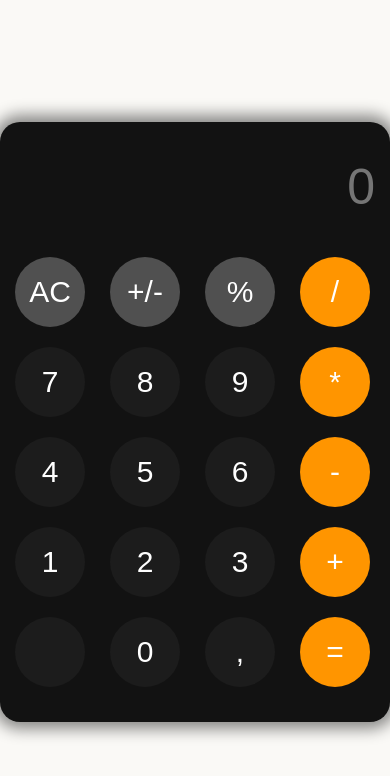
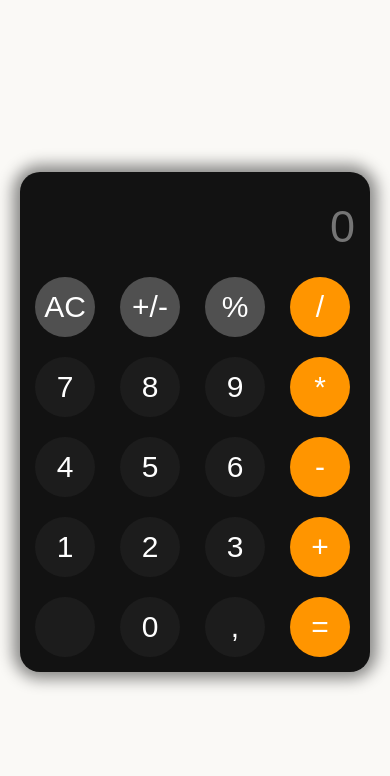
Before and after one commit to edunascimentt/learning-js-calculator, a plain HTML site: page index.html in a window 390 px wide. Drawn offline with Linux system fonts and the light colour scheme.

Commit message:
Refactor calculator styles for improved layout and responsiveness

```diff
--- a/styles.css
+++ b/styles.css
@@ -22,12 +22,10 @@ body {
     flex-direction: column;
     justify-content: flex-start;
     align-items: center;
-    max-width: 400px;
-    max-height: 600px;
+    max-width: 350px;
     width: 100%;
-    height: 100%;
     padding: 15px;
-    gap: 20px;
+    gap: 10px;
     background-color: #121212;
     border-radius: 20px;
     box-shadow: 0 0 15px 7px rgba(0, 0, 0, 0.459);
@@ -35,9 +33,9 @@ body {
 
 #display {
     width: 100%;
-    height: 100px;
+    height: 80px;
     text-align: end;
-    font-size: 50px;
+    font-size: 45px;
     border: none;
     background-color: #121212;
 }
@@ -45,17 +43,16 @@ body {
 .calculator-buttons {
     display: grid;
     grid-template-columns: repeat(4, 1fr);
-    grid-template-rows: repeat(6, 1fr);
+    grid-template-rows: repeat(5, 1fr);
     width: 100%;
-    height: 100%;
     gap: 20px;
 }
 
 .button {
     border: none;
     border-radius: 100%;
-    width: 70px;
-    height: 70px;
+    width: 60px;
+    height: 60px;
     font-size: 30px;
     transition: filter 0.2s, box-shadow 0.15s;
 }
```
